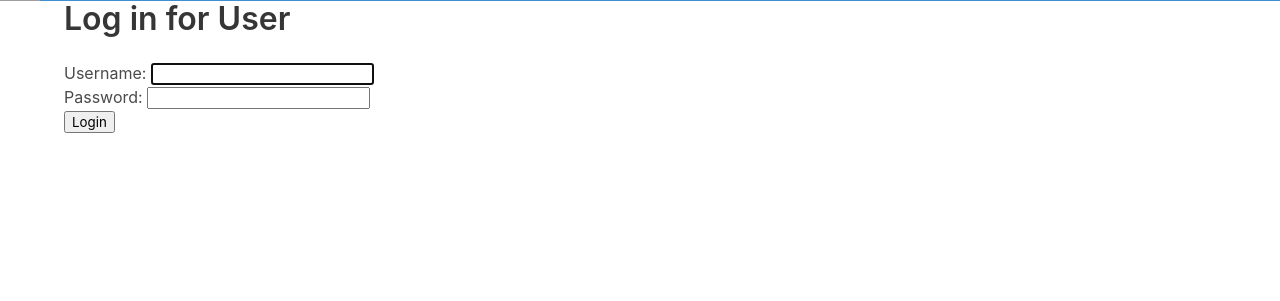
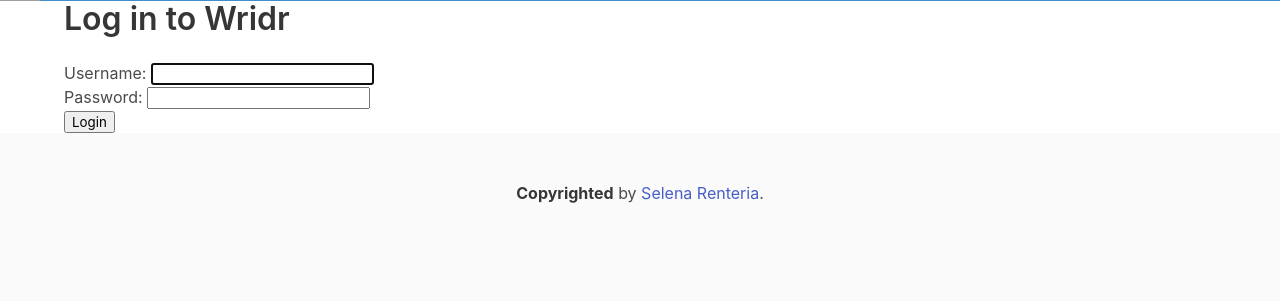
Before and after one commit to selenarenteria/Wridr, a Django app: page /accounts/login/ in a window 1280 px wide. Shown: the part 51-352 px from the top of the page. Run offline with Django 4.2, Linux system fonts and the light colour scheme; grey boxes are pictures that could not be loaded.

Commit message:
cleaned up the code

```diff
--- a/main_app/templates/base.html
+++ b/main_app/templates/base.html
@@ -69,4 +69,11 @@
     </div>
 
 </body>
+<footer class="footer">
+  <div class="content has-text-centered">
+    <p>
+      <strong>Copyrighted</strong> by <a href="https://github.com/srenteria28">Selena Renteria</a>.
+    </p>
+  </div>
+</footer>
 </html>
--- a/main_app/templates/home.html
+++ b/main_app/templates/home.html
@@ -17,5 +17,6 @@
                 <p><small>post by:{{post.user}}</small></p>
             </div>
         </a>
+
 {% endfor %}
 {% endblock %}
--- a/main_app/templates/registration/login.html
+++ b/main_app/templates/registration/login.html
@@ -1,7 +1,7 @@
 {% extends 'base.html' %}
 
 {% block content %}
-<h1 class="title">Log in for User</h1>
+<h1 class="title">Log in to Wridr</h1>
 <form method="post" action="{% url 'login' %}">
     {% csrf_token %}
 
```
Also changed, not shown: main_app/templates/post_detail.html (+10 -2 lines), main_app/views.py (+4 -3 lines), main_app/feeds.py (deleted).
